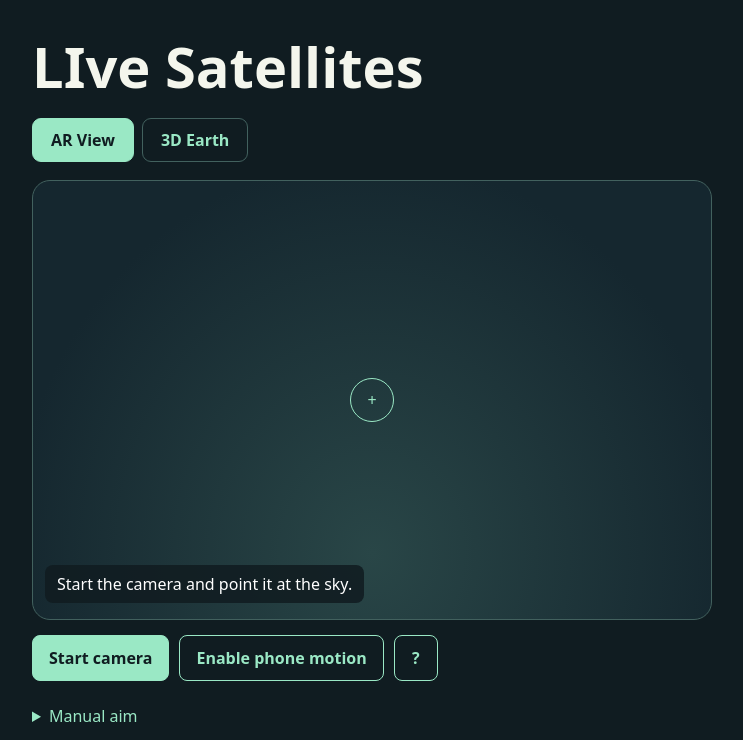
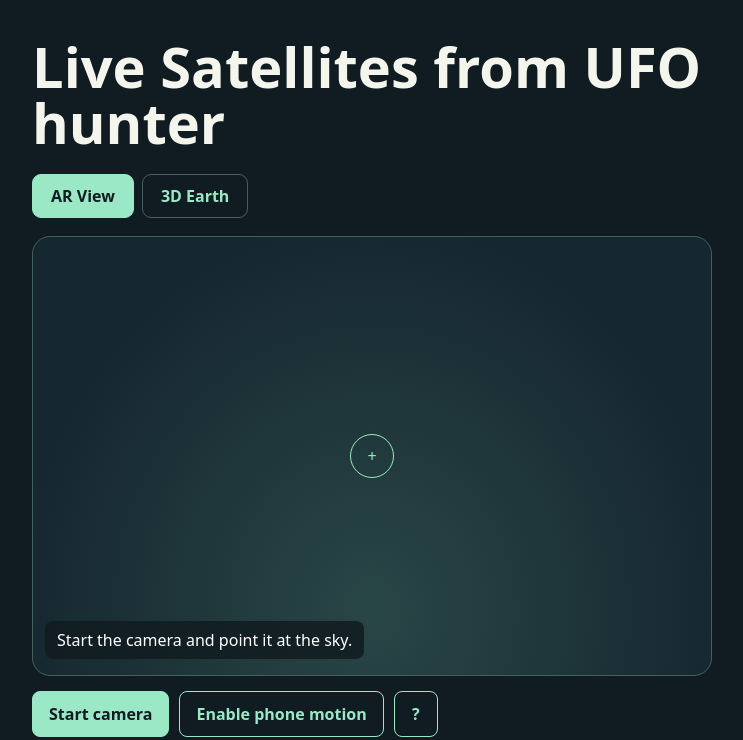
Before and after one commit to manshstudio2/live-satellites, a website built with Vite: page index.html in a window 1280 px wide. Shown: the top 740 px of the page, without its empty margins (268-1011 px from the left). Built offline with nearby package versions, Linux system fonts and the light colour scheme; no server answers; what satellite.js would draw is missing.

Commit message:
Rename app heading to Live Satellites from UFO hunter

```diff
--- a/index.html
+++ b/index.html
@@ -4,11 +4,11 @@
   <meta charset="utf-8">
   <meta name="viewport" content="width=device-width, initial-scale=1">
   <meta name="theme-color" content="#101c21">
-  <title>LIve Satellites · Sky tracker</title>
+  <title>Live Satellites from UFO hunter</title>
 </head>
 <body>
   <main>
-    <header><h1>LIve Satellites</h1></header>
+    <header><h1>Live Satellites from UFO hunter</h1></header>
     <nav aria-label="Views"><a href="#ar" id="ar-link">AR View</a><a href="#earth" id="earth-link">3D Earth</a></nav>
     <section id="ar" aria-label="AR View">
       <div class="view" aria-label="Sky camera">
```
